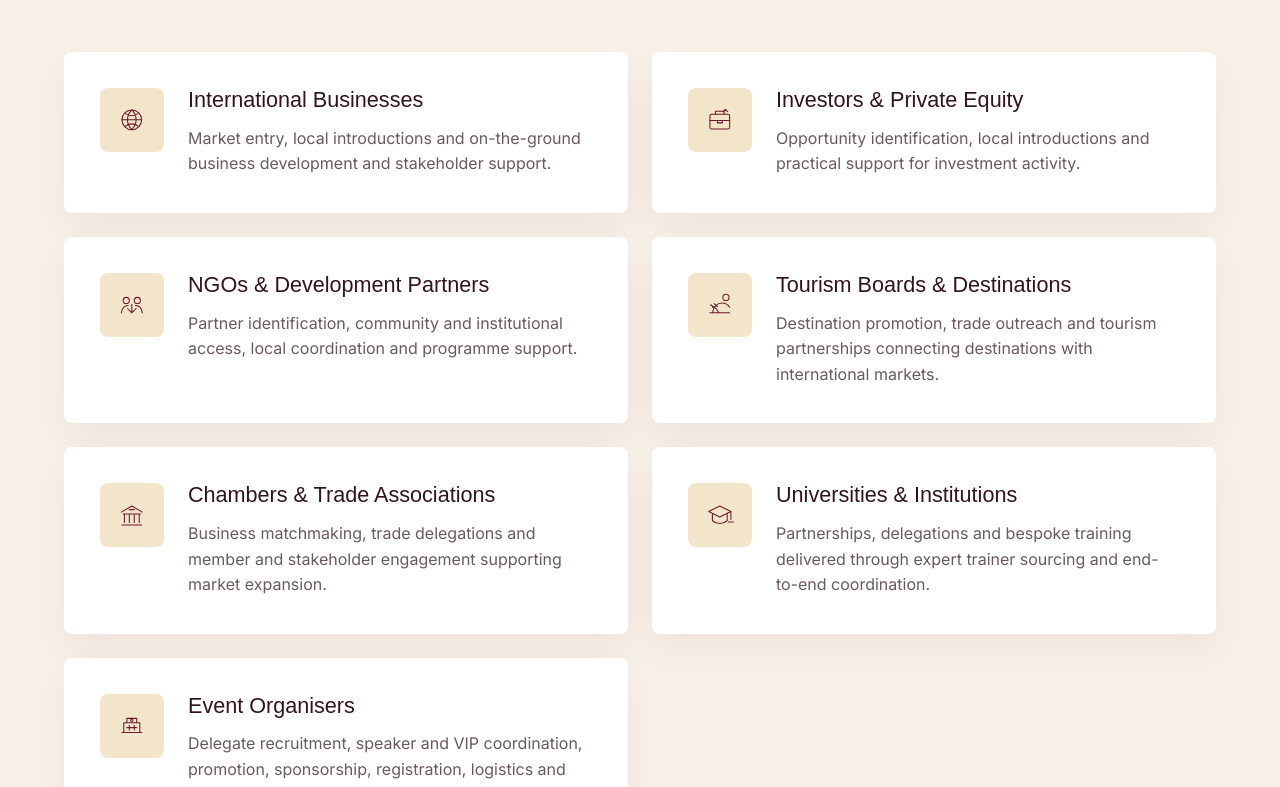
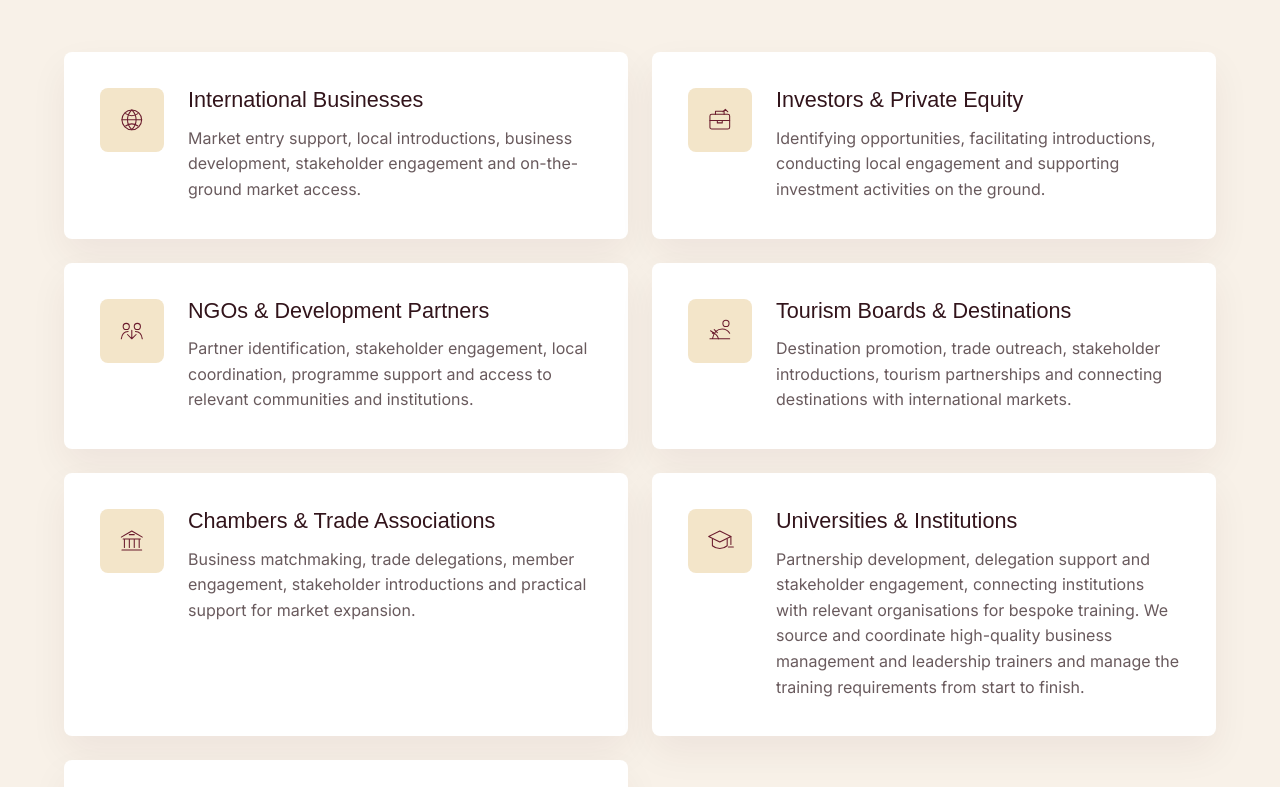
Before and after one commit to Rexdomine/DemandPR, a Next.js app: page / in a window 1280 px wide. Shown: the part 2260-3047 px from the top of the page. Built offline with nearby package versions, Linux system fonts and the light colour scheme; no server answers; a web font is replaced by a local one.

Commit message:
fix: use verbatim client industry copy

```diff
--- a/src/content/site.ts
+++ b/src/content/site.ts
@@ -220,19 +220,19 @@ export const supportedIndustryDescriptions: Readonly<
   Record<(typeof supportedIndustries)[number], string>
 > = {
   "International Businesses":
-    "Market entry, local introductions and on-the-ground business development and stakeholder support.",
+    "Market entry support, local introductions, business development, stakeholder engagement and on-the-ground market access.",
   "Investors & Private Equity":
-    "Opportunity identification, local introductions and practical support for investment activity.",
+    "Identifying opportunities, facilitating introductions, conducting local engagement and supporting investment activities on the ground.",
   "NGOs & Development Partners":
-    "Partner identification, community and institutional access, local coordination and programme support.",
+    "Partner identification, stakeholder engagement, local coordination, programme support and access to relevant communities and institutions.",
   "Tourism Boards & Destinations":
-    "Destination promotion, trade outreach and tourism partnerships connecting destinations with international markets.",
+    "Destination promotion, trade outreach, stakeholder introductions, tourism partnerships and connecting destinations with international markets.",
   "Chambers & Trade Associations":
-    "Business matchmaking, trade delegations and member and stakeholder engagement supporting market expansion.",
+    "Business matchmaking, trade delegations, member engagement, stakeholder introductions and practical support for market expansion.",
   "Universities & Institutions":
-    "Partnerships, delegations and bespoke training delivered through expert trainer sourcing and end-to-end coordination.",
+    "Partnership development, delegation support and stakeholder engagement, connecting institutions with relevant organisations for bespoke training. We source and coordinate high-quality business management and leadership trainers and manage the training requirements from start to finish.",
   "Event Organisers":
-    "Delegate recruitment, speaker and VIP coordination, promotion, sponsorship, registration, logistics and on-the-ground delivery.",
+    "Delegate recruitment, speaker and VIP coordination, invitations and outreach, event promotion, stakeholder and sponsorship engagement, registration support, logistics and on-the-ground event management.",
 };
 
 export const clientReasons: readonly ContentBlock[] = [
```
Also changed, not shown: 2 other files (tests, documents, lock files or other folders).
